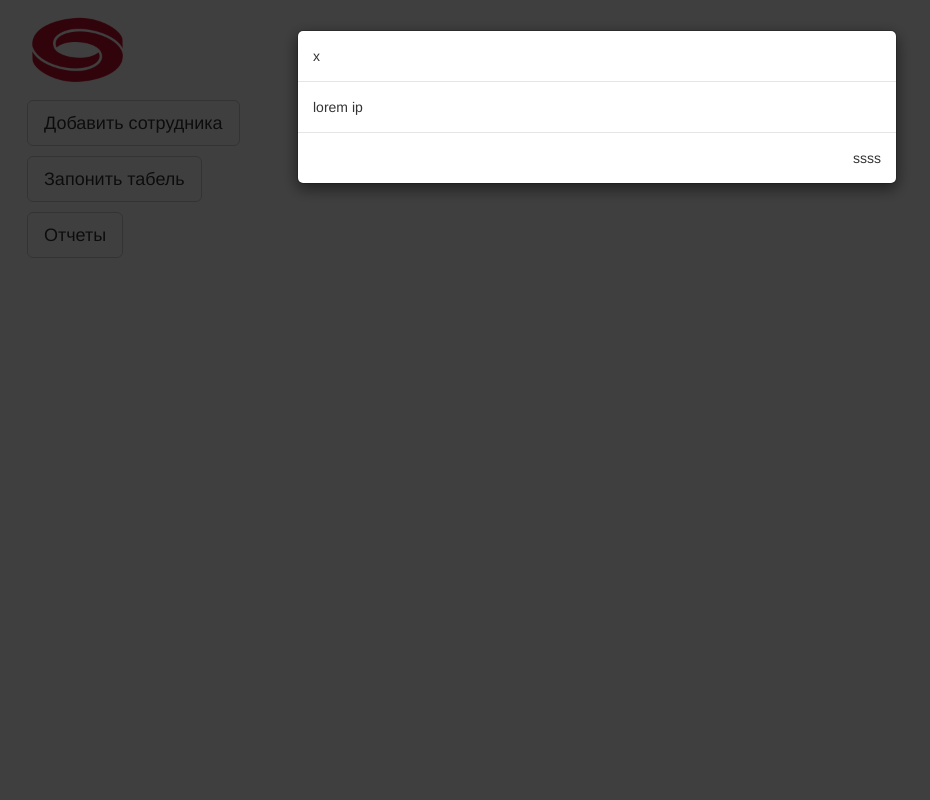
After one commit to hidingw/CERU-KND-EmployCalendar, a PHP site: page /main.html in a window 1280 px wide, after a click on "Добавить сотрудника". The commit adds this page. Shown: the whole page, without its empty margins (43-973 px from the left). Run offline with PHP 8.4, Linux system fonts and the light colour scheme; some libraries are stand-ins or nearby versions.

Commit message:
Add main page
Add main page, add template for modal windows with some function

```diff
--- /dev/null
+++ b/main.html
@@ -0,0 +1,90 @@
+<!DOCTYPE html>
+<html lang="ru">
+<head>
+	<meta charset="UTF-8">
+	<title>Основная страница</title>
+
+	<!-- Latest compiled and minified CSS -->
+	<link rel="stylesheet" href="https://maxcdn.bootstrapcdn.com/bootstrap/3.3.7/css/bootstrap.min.css" integrity="sha384-BVYiiSIFeK1dGmJRAkycuHAHRg32OmUcww7on3RYdg4Va+PmSTsz/K68vbdEjh4u" crossorigin="anonymous">
+
+	<script src="https://code.jquery.com/jquery-3.2.1.js" integrity="sha256-DZAnKJ/6XZ9si04Hgrsxu/8s717jcIzLy3oi35EouyE=" crossorigin="anonymous"></script>
+
+	<!-- Latest compiled and minified JavaScript -->
+	<script src="https://maxcdn.bootstrapcdn.com/bootstrap/3.3.7/js/bootstrap.min.js" integrity="sha384-Tc5IQib027qvyjSMfHjOMaLkfuWVxZxUPnCJA7l2mCWNIpG9mGCD8wGNIcPD7Txa" crossorigin="anonymous"></script>
+
+	<link rel="stylesheet" href="style.css">
+</head>
+<body>
+	<div class="container">
+		<img src="src/cef-logo-small.png" alt="logo" width="100" height="100">
+		<div class="row">
+			<div class="col-md-2">
+				<button class="btn btn-lg btn-default" data-toggle="modal" data-target="#new-empl">Добавить сотрудника</button>
+				<button class="btn btn-lg btn-default" data-toggle="modal" data-target="#set-time">Запонить табель</button>
+				<button class="btn btn-lg btn-default" data-toggle="modal" data-target="#reports">Отчеты</button>
+			</div>
+		</div>
+	</div>
+
+	<!-- Create new employ modal-window -->
+	<div class="modal fade" id="new-empl">
+		<div class="modal-dialog">
+			<div class="modal-content">
+				<div class="modal-header">
+					<div class="modal-title">x</div>
+				</div>
+				<div class="modal-body">lorem ip</div>
+				<div class="modal-footer">ssss</div>
+			</div>
+		</div>
+	</div>
+
+	<!-- Input worktime for employ -->
+	<div class="modal fade" id="set-time">
+	<div class="modal-dialog">
+		<div class="modal-content">
+			<div class="modal-header">
+				<div class="modal-title">x</div>
+			</div>
+			<div class="modal-body">lorem ip</div>
+			<div class="modal-footer">ssss</div>
+		</div>
+	</div>
+	</div>
+
+	<!-- Open report list -->
+	<div class="modal fade" id="reports">
+	<div class="modal-dialog">
+		<div class="modal-content">
+			<div class="modal-header">
+				<div class="modal-title">x</div>
+			</div>
+			<div class="modal-body">lorem ip</div>
+			<div class="modal-footer">ssss</div>
+		</div>
+	</div>
+	</div>
+
+	<script src="https://code.jquery.com/jquery-3.2.1.js" integrity="sha256-DZAnKJ/6XZ9si04Hgrsxu/8s717jcIzLy3oi35EouyE=" crossorigin="anonymous"></script>
+
+	<!-- Latest compiled and minified JavaScript -->
+	<script src="https://maxcdn.bootstrapcdn.com/bootstrap/3.3.7/js/bootstrap.min.js" integrity="sha384-Tc5IQib027qvyjSMfHjOMaLkfuWVxZxUPnCJA7l2mCWNIpG9mGCD8wGNIcPD7Txa" crossorigin="anonymous"></script>
+
+</body>
+</html>
+
+
+
+
+<!-- 				<form>
+					<label for="empl-login">Логин</label>
+					<input type="text" id="empl-login" name="login">
+					<label for="empl-f-name">Фамилия</label>
+					<input type="text" id="empl-f-name" name="f-name">
+					<label for="empl-l-name">Имя</label>
+					<input type="text" id="empl-l-name" name="l-name">
+					<label for="empl-s-name">Отчество</label>
+					<input type="text" id="empl-s-name" name="s-name">
+					<label for="empl-group">Группа</label>
+					<input type="text" id="empl-group" name="group">
+				</form> -->
--- a/style.css
+++ b/style.css
@@ -3,7 +3,11 @@
 }
 
 .logo--small {
-	max-width: 150px;
+	max-width: 195px;
 	display: block;
 	margin: 0 auto;
 }
+
+.btn {
+	margin-bottom: 10px;
+}
```
